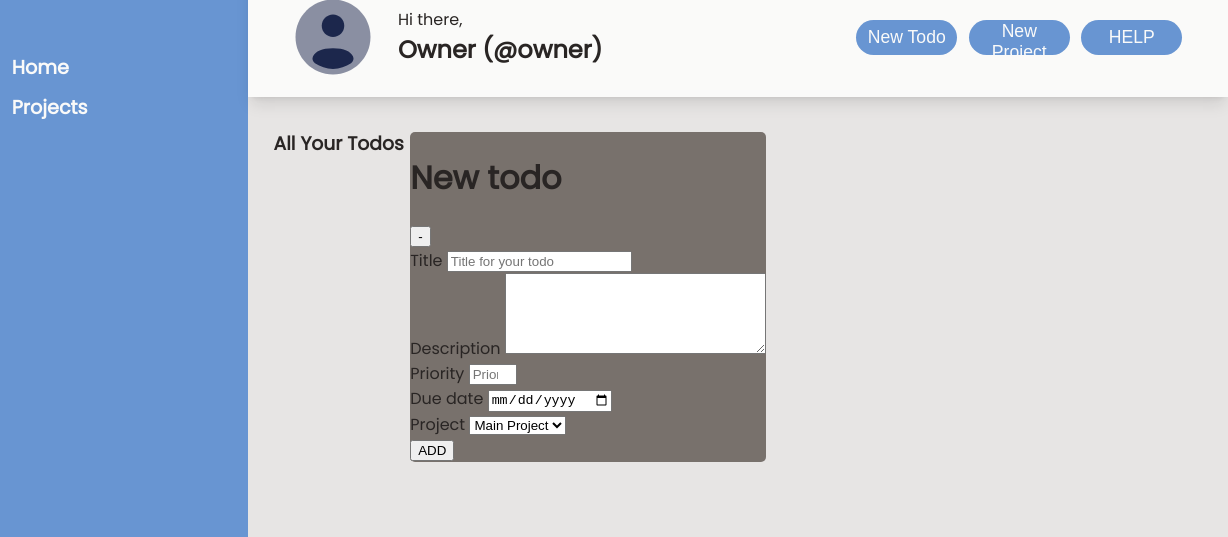
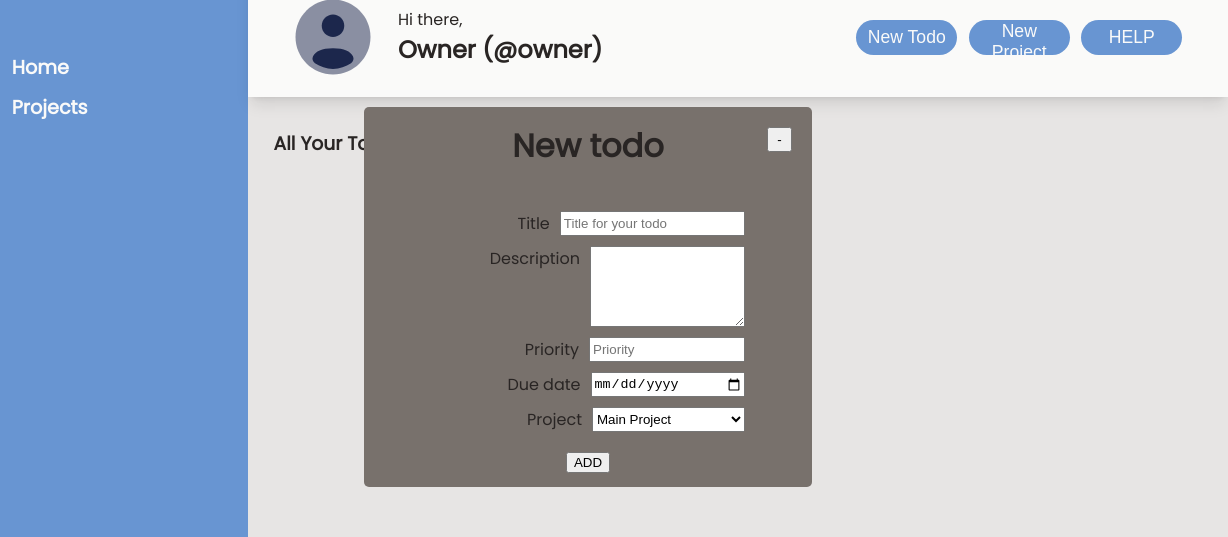
Before and after one commit to cpxx9/todo-odin, a website built with webpack: page src/template.html in a window 1280 px wide. Both pictures are taken after a click on the button "New Todo". Shown: the part 103-640 px from the top of the page, 52-1280 px from the left. Built offline with nearby package versions, Linux system fonts and the light colour scheme; files whose address does not match are found by name.

Commit message:
edited form styles

```diff
--- a/src/css/style.css
+++ b/src/css/style.css
@@ -1,6 +1,6 @@
 /* Imports
 _____________________________________________ */
-@import url('https://fonts.googleapis.com/css?family=Poppins');
+@import url("https://fonts.googleapis.com/css?family=Poppins");
 
 /* Global Varibles
 _____________________________________________ */
@@ -32,15 +32,15 @@ body {
 
 body {
   margin: 0;
-  font-family: 'Poppins', sans-serif;
+  font-family: "Poppins", sans-serif;
 }
 
 main {
   display: grid;
   grid-template: 200px 4fr / minmax(300px, 0.8fr) 5fr;
   grid-template-areas:
-    'main-grid-sidebar main-grid-header'
-    'main-grid-sidebar main-content';
+    "main-grid-sidebar main-grid-header"
+    "main-grid-sidebar main-content";
   height: 100vh;
   color: var(--gray-3);
 }
@@ -197,7 +197,7 @@ _____________________________________________ */
   gap: 125px;
 }
 
-.header-top input[type='search'] {
+.header-top input[type="search"] {
   border: none;
   border-radius: 30px;
   background-color: var(--gray-2);
@@ -398,20 +398,57 @@ _____________________________________________ */
   justify-content: center;
 }
 
+.edit-form {
+  background-color: var(--gray-m);
+  border-radius: 5px;
+  display: flex;
+  flex-direction: column;
+  align-items: center;
+  justify-content: center;
+  padding-bottom: 20px;
+  position: relative;
+  width: 35vw;
+  height: 45vh;
+}
+
 ul.form-list {
   margin: 0;
   padding: 0;
+  width: 70%;
   list-style: none;
+  display: flex;
+  flex-direction: column;
+  align-items: center;
+  justify-content: center;
+  gap: 10px;
+  padding: 20px;
 }
 
-.edit-form {
-  background-color: var(--gray-m);
-  border-radius: 5px;
+li.form-list-item {
+  display: flex;
+  gap: 10px;
+  width: 100%;
+}
+
+li.form-list-item > * {
+  flex: 1;
+}
+
+li.form-list-item label {
+  text-align: end;
 }
 
 .form-open {
   opacity: 1;
   z-index: 999;
+}
+
+.hide-btn {
+  position: absolute;
+  top: 20px;
+  right: 20px;
+  width: 25px;
+  height: 25px;
 }
 
 /*FOOTER
--- a/src/template.html
+++ b/src/template.html
@@ -92,7 +92,7 @@
     <div class="form-popup" id="editFormWrapper">
       <form method="get" class="edit-form" id="editForm">
         <h1 id="formTitle">New todo</h1>
-        <button type='button' id="hideBtn">-</button>
+        <button type='button' class="hide-btn" id="hideBtn">-</button>
         <ul class="form-list">
           <li class="form-list-item">
             <label class="text-label" for="todoTitle">Title</label>
@@ -122,7 +122,7 @@
     <div id="projectFormWrapper" class="form-popup">
       <form method="get" class="edit-form" id="projectForm">
         <h1 id="projectFormTitle">New project</h1>
-        <button type='button' id="projectHideBtn">-</button>
+        <button type='button' class="hide-btn" id="projectHideBtn">-</button>
         <ul class="form-list">
           <li class="form-list-item">
             <label class="text-label" for="projectTitleInput">Title</label>
```
